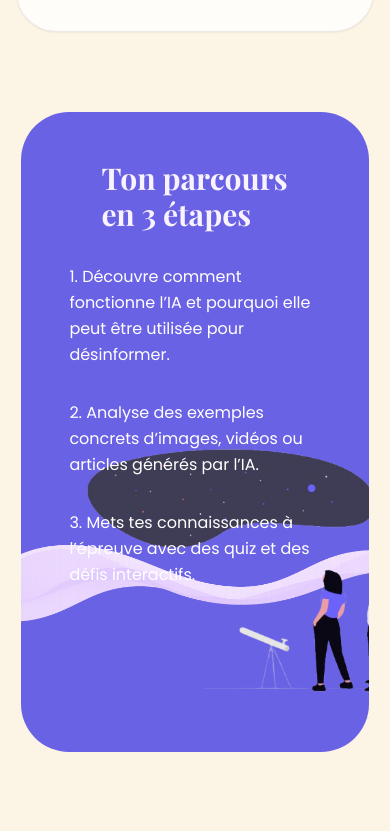
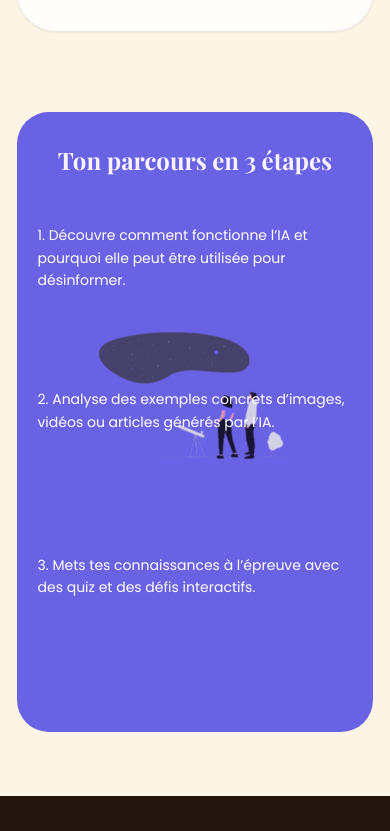
Before and after one commit to mlft9/projet-special-week, a React (Vite) app in the folder app/: page / in a window 390 px wide. Shown: the part 2333-3164 px from the top of the page. Built offline with nearby package versions, Linux system fonts and the light colour scheme; a web font is replaced by a local one.

Commit message:
/Fix : responsive pour la section parcours utilisateur

```diff
--- a/app/src/components/UserJourney.tsx
+++ b/app/src/components/UserJourney.tsx
@@ -49,37 +49,39 @@ export default function UserJourney() {
   )
 
   return (
-    <section ref={sectionRef} className="bg-[#FCF4E4] px-4 pb-24">
+    <section ref={sectionRef} className="bg-[#FCF4E4] px-3 pb-16 sm:px-4 sm:pb-24">
       <div className="mx-auto w-[97%] max-w-none">
-        <div className="journey-shell relative min-h-[600px] overflow-hidden rounded-[3rem] bg-[#6A62E4] p-12 text-white">
+        <div className="journey-shell relative min-h-[620px] overflow-hidden rounded-[2rem] bg-[#6A62E4] px-5 py-8 text-white sm:min-h-[650px] sm:rounded-[2.5rem] sm:px-8 sm:py-10 md:min-h-[700px] lg:min-h-[600px] lg:rounded-[3rem] lg:p-12">
           <img
             src={stars}
             alt=""
             aria-hidden="true"
-            className="journey-stars pointer-events-none absolute left-10 top-1/2 z-10 w-[420px] max-w-none -translate-y-1/2 opacity-100"
+            className="journey-stars pointer-events-none absolute left-1/2 top-[34%] z-10 w-[220px] max-w-none -translate-x-1/2 -translate-y-1/2 opacity-85 sm:top-[36%] sm:w-[280px] md:left-[14%] md:top-[42%] md:w-[320px] md:-translate-x-0 lg:left-10 lg:top-1/2 lg:w-[420px]"
           />
 
           <img
             src={ruban}
             alt=""
             aria-hidden="true"
-            className="journey-ribbon pointer-events-none absolute left-1/2 top-1/2 z-0 w-[115%] max-w-none -translate-x-1/2 -translate-y-1/2 opacity-95"
+            className="journey-ribbon pointer-events-none absolute left-1/2 top-[58%] z-0 w-[260%] max-w-none -translate-x-1/2 -translate-y-1/2 opacity-90 sm:top-[57%] sm:w-[200%] md:top-[54%] md:w-[160%] lg:top-1/2 lg:w-[115%]"
           />
 
           <div className="relative z-10 max-w-sm">
-            <h2 className="mb-8 ml-8 text-3xl font-display font-bold text-[#F8F3FF]">Ton parcours en 3 étapes</h2>
+            <h2 className="mb-6 text-center text-2xl font-display font-bold text-[#F8F3FF] sm:mb-8 sm:text-3xl md:ml-8 md:text-left">
+              Ton parcours en 3 étapes
+            </h2>
           </div>
 
-          <div className="relative z-10 mt-8 min-h-[440px]">
-            <p className="journey-step max-w-xs text-base leading-relaxed md:absolute md:right-10 md:top-3">
+          <div className="relative z-10 mt-12 grid gap-24 sm:mt-14 sm:gap-28 md:grid-cols-2 lg:mt-8 lg:block lg:min-h-[440px] lg:gap-0">
+            <p className="journey-step mx-auto max-w-xs text-sm leading-relaxed sm:text-base md:col-start-2 md:mx-0 md:justify-self-end lg:absolute lg:right-10 lg:top-3">
               1. Découvre comment fonctionne l’IA et pourquoi elle peut être utilisée pour désinformer.
             </p>
 
-            <p className="journey-step mt-8 max-w-xs text-base leading-relaxed md:absolute md:left-[50%] md:top-[30%] md:mt-0">
+            <p className="journey-step mx-auto max-w-xs text-sm leading-relaxed sm:text-base md:col-span-2 md:max-w-sm md:justify-self-center lg:absolute lg:left-[50%] lg:top-[30%] lg:max-w-xs lg:translate-x-0">
               2. Analyse des exemples concrets d’images, vidéos ou articles générés par l’IA.
             </p>
 
-            <p className="journey-step mt-8 max-w-xs text-base leading-relaxed md:absolute md:right-6 md:bottom-4 md:mt-0">
+            <p className="journey-step mt-6 sm:mt-8 md:mt-10 lg:mt-0 mx-auto max-w-xs text-sm leading-relaxed sm:text-base md:col-start-2 md:mx-0 md:justify-self-end lg:absolute lg:right-6 lg:bottom-4">
               3. Mets tes connaissances à l’épreuve avec des quiz et des défis interactifs.
             </p>
           </div>
--- a/app/src/pages/Home.tsx
+++ b/app/src/pages/Home.tsx
@@ -1,5 +1,5 @@
 import { useRef } from 'react'
-import { useNavigate, Link } from 'react-router-dom'
+import { useNavigate } from 'react-router-dom'
 import gsap from 'gsap'
 import { useGSAP } from '@gsap/react'
 import { ScrollTrigger } from 'gsap/ScrollTrigger'
```
